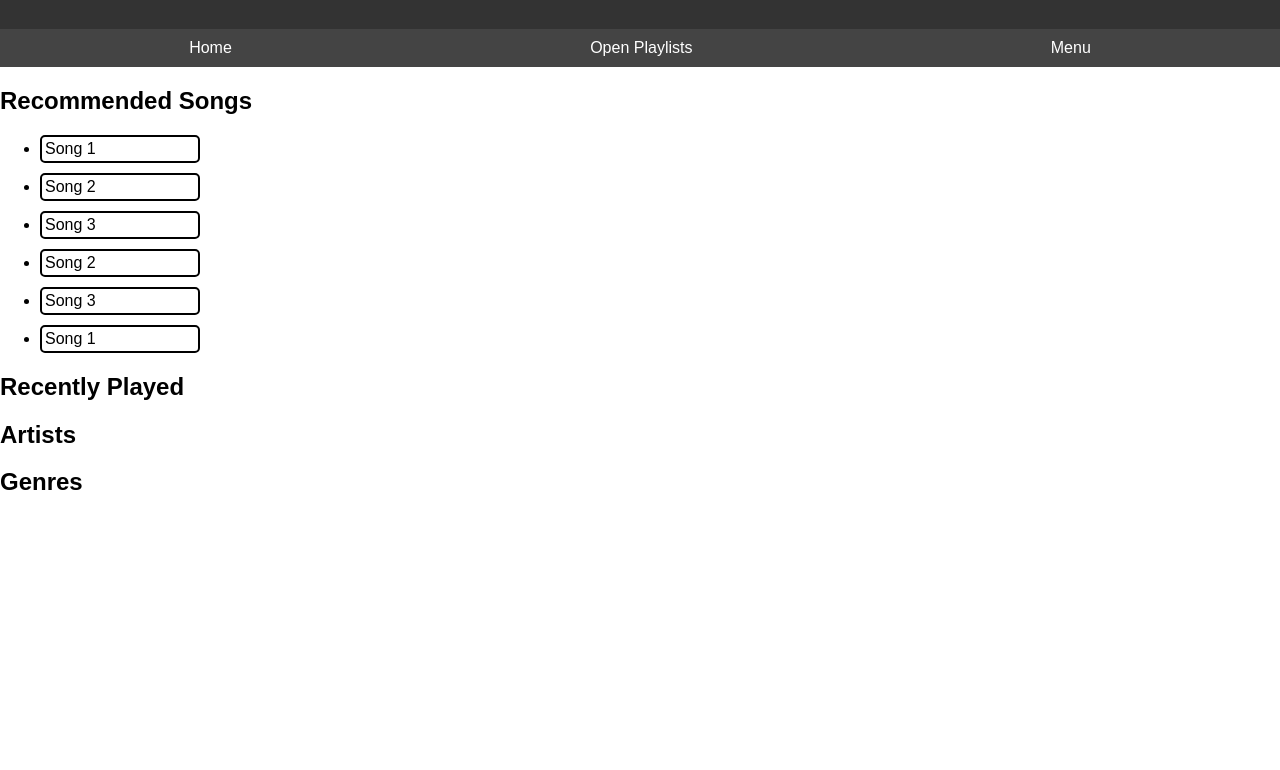
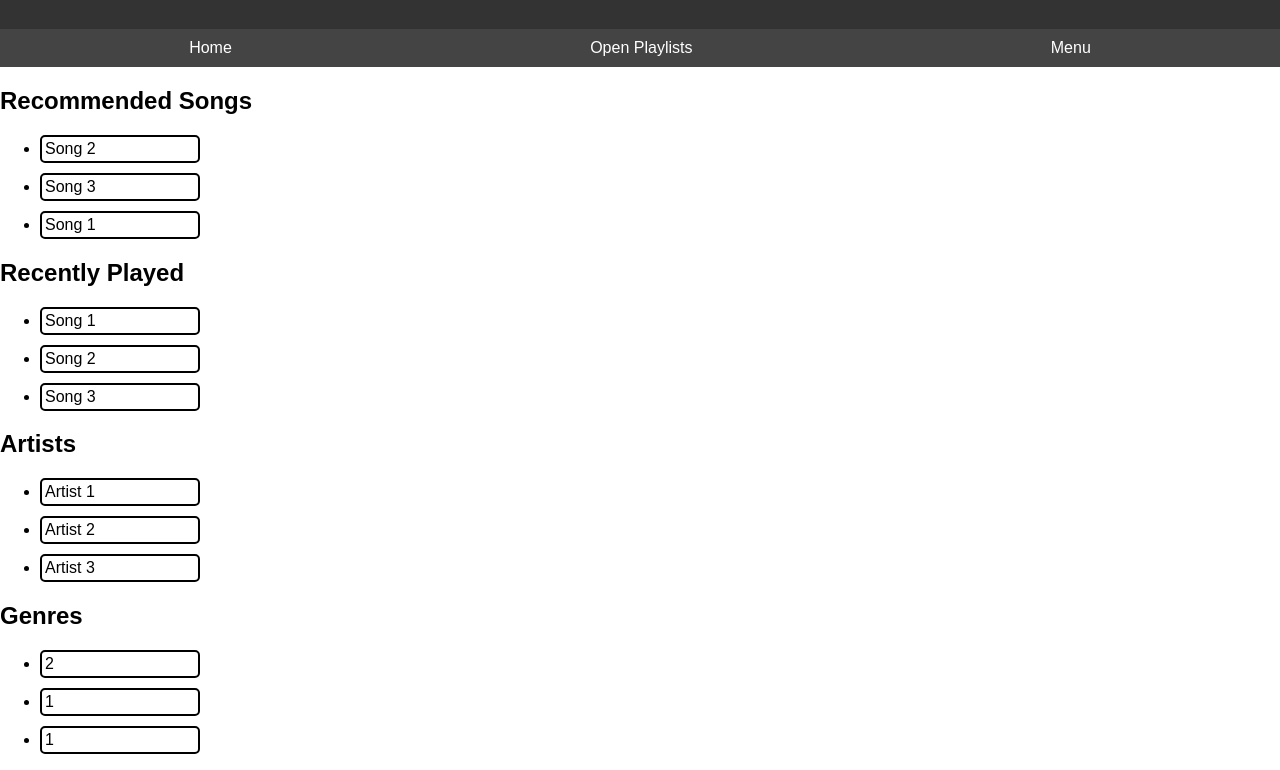
Before and after one commit to Akhileshait/music-recommendation, a website: page home.html in a window 1280 px wide. Shown: the part 71-841 px from the top of the page. Before the commit the page ends 800 px from the top, so only its background shows below. Drawn offline with Linux system fonts and the light colour scheme.

Commit message:
hello there

```diff
--- a/home.html
+++ b/home.html
@@ -20,9 +20,6 @@
     <div>
      <h2>Recommended Songs</h2>
      <ul id="recommended">
-         <li>Song 1</li>
-         <li>Song 2</li>
-         <li>Song 3</li>
      </ul>
      </div>
     <div>
--- a/script.js
+++ b/script.js
@@ -83,7 +83,8 @@ function recommend(songs) {
 recommend(songs);
 
 
-resultsong();
+
 RecentlyPlayed();
 Artists();
 Genres();
+resultsong();
```
